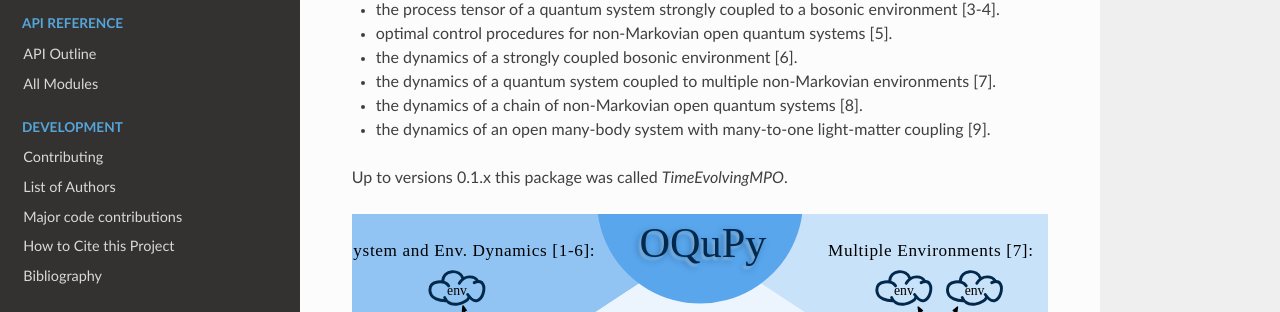
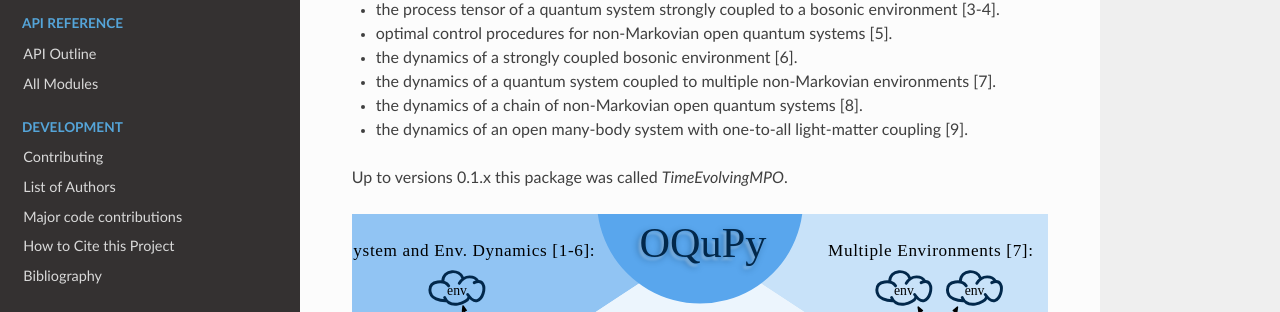
Before and after one commit to tempoCollaboration/OQuPy, a Sphinx documentation site: the page built from docs/index.rst, in a window 1280 px wide and 900 px high. Shown: the part 422-734 px from the top of the window. Built offline with Sphinx 7.4.7 and the Read the Docs theme 2.0.0, drawn with Linux system fonts in a browser that asks for light colours.

Commit message:
more precise wording for network structure

```diff
--- a/docs/index.rst
+++ b/docs/index.rst
@@ -21,7 +21,7 @@
 - the dynamics of a strongly coupled bosonic environment [6].
 - the dynamics of a quantum system coupled to multiple non-Markovian environments [7].
 - the dynamics of a chain of non-Markovian open quantum systems [8].
-- the dynamics of an open many-body system with many-to-one light-matter
+- the dynamics of an open many-body system with one-to-all light-matter
   coupling [9].
 
 Up to versions 0.1.x this package was called *TimeEvolvingMPO*.
```
